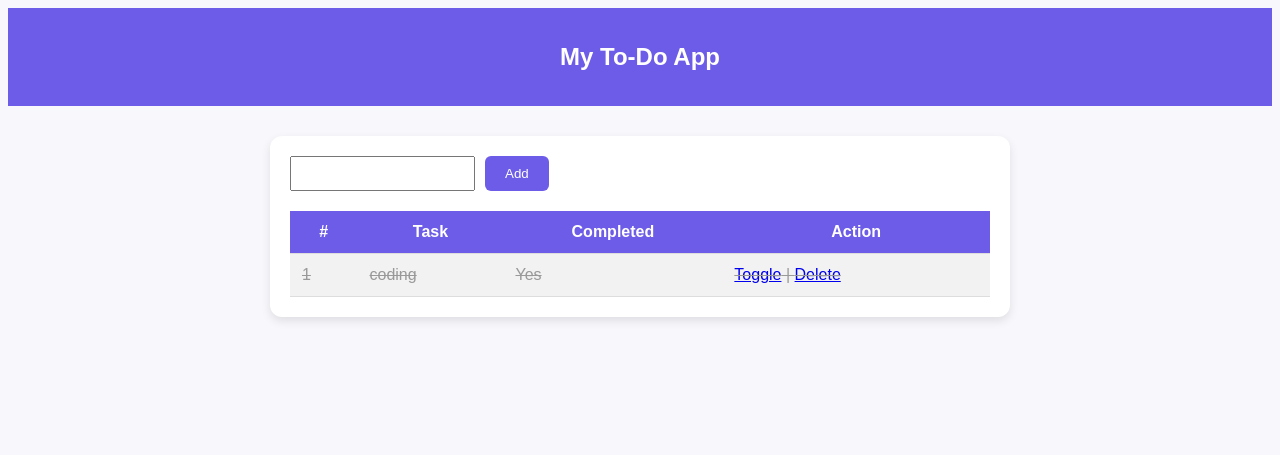
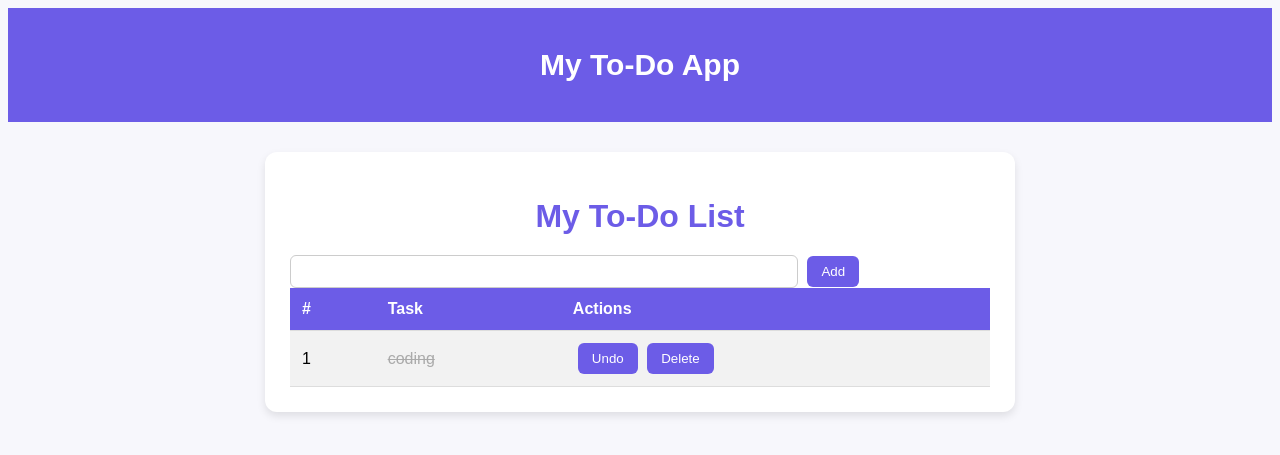
Before and after one commit to Apsaraaaaa/todolistt, a Django app: page / in a window 1280 px wide. Shown: the top 455 px of the page. Run offline with Django 5.2, Linux system fonts and the light colour scheme; data comes from the database, SQL or seed files in the repository; both versions use the stored data as it was after the commit.

Commit message:
styled the page

```diff
--- a/myapp/static/myapp/css/style.css
+++ b/myapp/static/myapp/css/style.css
@@ -1,49 +1,29 @@
 body {
     font-family: Arial, sans-serif;
     background-color: #f7f7fc;
-    color: #333;
 }
 
 nav {
     background-color: #6c5ce7;
     color: white;
+    padding: 15px;
     text-align: center;
-    padding: 15px;
+    font-size: 20px;
 }
 
 .container {
     max-width: 700px;
     margin: 30px auto;
-    background-color: white;
-    padding: 20px;
+    background-color: #fff;
+    padding: 25px;
     border-radius: 12px;
-    box-shadow: 0 4px 10px rgba(0, 0, 0, 0.1);
+    box-shadow: 0 4px 8px rgba(0, 0, 0, 0.1);
 }
 
-.task-form {
-    display: flex;
+h1 {
+    text-align: center;
+    color: #6c5ce7;
     margin-bottom: 20px;
-}
-
-.task-input {
-    flex: 1;
-    padding: 10px;
-    border: 1px solid #ccc;
-    border-radius: 6px;
-}
-
-.task-form button {
-    padding: 10px 20px;
-    margin-left: 10px;
-    background-color: #6c5ce7;
-    color: white;
-    border: none;
-    border-radius: 6px;
-    cursor: pointer;
-}
-
-.task-form button:hover {
-    background-color: #5a4dd0;
 }
 
 table {
@@ -55,6 +35,7 @@ th,
 td {
     padding: 12px;
     border-bottom: 1px solid #ddd;
+    text-align: left;
 }
 
 th {
@@ -66,11 +47,31 @@ tr:nth-child(even) {
     background-color: #f2f2f2;
 }
 
-tr.completed td {
-    text-decoration: line-through;
-    color: #999;
+tr:hover {
+    background-color: #e0defc;
 }
 
-tr:hover {
-    background-color: #e0dcf7;
+.add-task-form button,
+.btn-complete,
+.btn-delete {
+    background-color: #6c5ce7;
+    color: white;
+    border: none;
+    padding: 8px 14px;
+    border-radius: 6px;
+    cursor: pointer;
+    margin-left: 5px;
 }
+
+.add-task-form button:hover,
+.btn-complete:hover,
+.btn-delete:hover {
+    background-color: #5a4bd8;
+}
+
+.add-task-form input[type="text"] {
+    padding: 8px;
+    width: 70%;
+    border-radius: 6px;
+    border: 1px solid #ccc;
+}
--- a/myapp/templates/myapp/todolist.html
+++ b/myapp/templates/myapp/todolist.html
@@ -1,34 +1,60 @@
-{% extends "myapp/base.html" %}
-{% block title %}My To-Do List{% endblock %}
+{% load static %}
+<!DOCTYPE html>
+<html>
+<head>
+    <title>My To-Do App</title>
+    <link rel="stylesheet" href="{% static 'myapp/css/style.css' %}">
+</head>
+<body>
 
-{% block content %}
-<form method="POST" class="task-form">
+<nav>
+    <h2>My To-Do App</h2>
+</nav>
+
+<div class="container">
+    <h1>My To-Do List</h1>
+
+    <!-- Add Task Form -->
+    <form method="POST" class="add-task-form">
         {% csrf_token %}
         {{ form.task }}
         <button type="submit">Add</button>
     </form>
 
+    <!-- Task Table -->
     <table>
         <tr>
             <th>#</th>
             <th>Task</th>
-        <th>Completed</th>
-        <th>Action</th>
+            <th>Actions</th>
         </tr>
         {% for todo in todos %}
-    <tr class="{% if todo.completed %}completed{% endif %}">
+        <tr>
             <td>{{ forloop.counter }}</td>
-        <td>{{ todo.task }}</td>
-        <td>{{ todo.completed|yesno:"Yes,No" }}</td>
+            <td style="{% if todo.completed %}text-decoration: line-through; color: #aaa;{% endif %}">
+                {{ todo.task }}
+            </td>
             <td>
-            <a href="{% url 'toggle_task' todo.id %}">Toggle</a> |
-            <a href="{% url 'delete_task' todo.id %}">Delete</a>
+                <form method="POST" action="{% url 'toggle_task' todo.id %}" style="display:inline;">
+                    {% csrf_token %}
+                    <button type="submit" class="btn-complete">
+                        {% if todo.completed %}Undo{% else %}Complete{% endif %}
+                    </button>
+                </form>
+
+                <form method="POST" action="{% url 'delete_task' todo.id %}" style="display:inline;">
+                    {% csrf_token %}
+                    <button type="submit" class="btn-delete">Delete</button>
+                </form>
             </td>
         </tr>
         {% empty %}
         <tr>
-        <td colspan="4" style="text-align:center;">No tasks yet!</td>
+            <td colspan="3" style="text-align:center;">No tasks yet!</td>
         </tr>
         {% endfor %}
     </table>
-{% endblock %}
+</div>
+
+</body>
+</html>
```
Also changed, not shown: db.sqlite3. Lines whose indentation alone changed are shown as unchanged.
